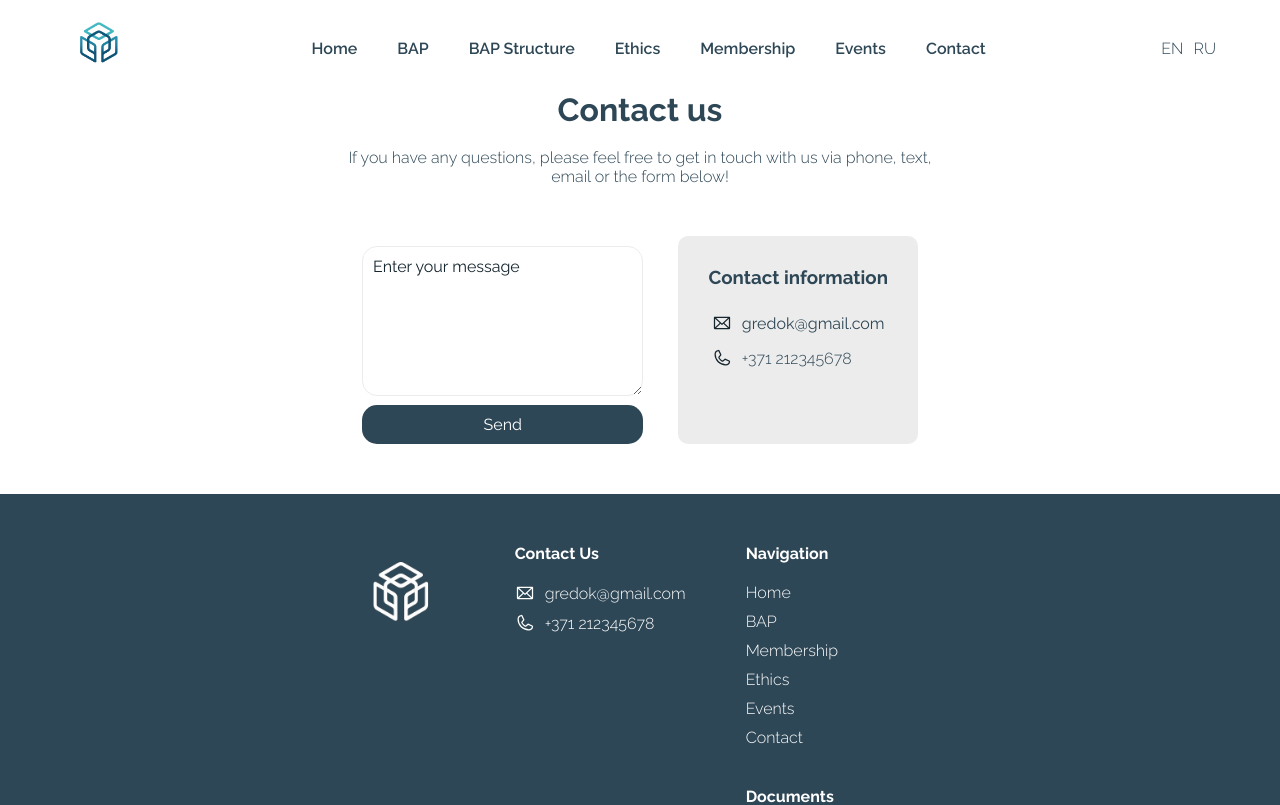
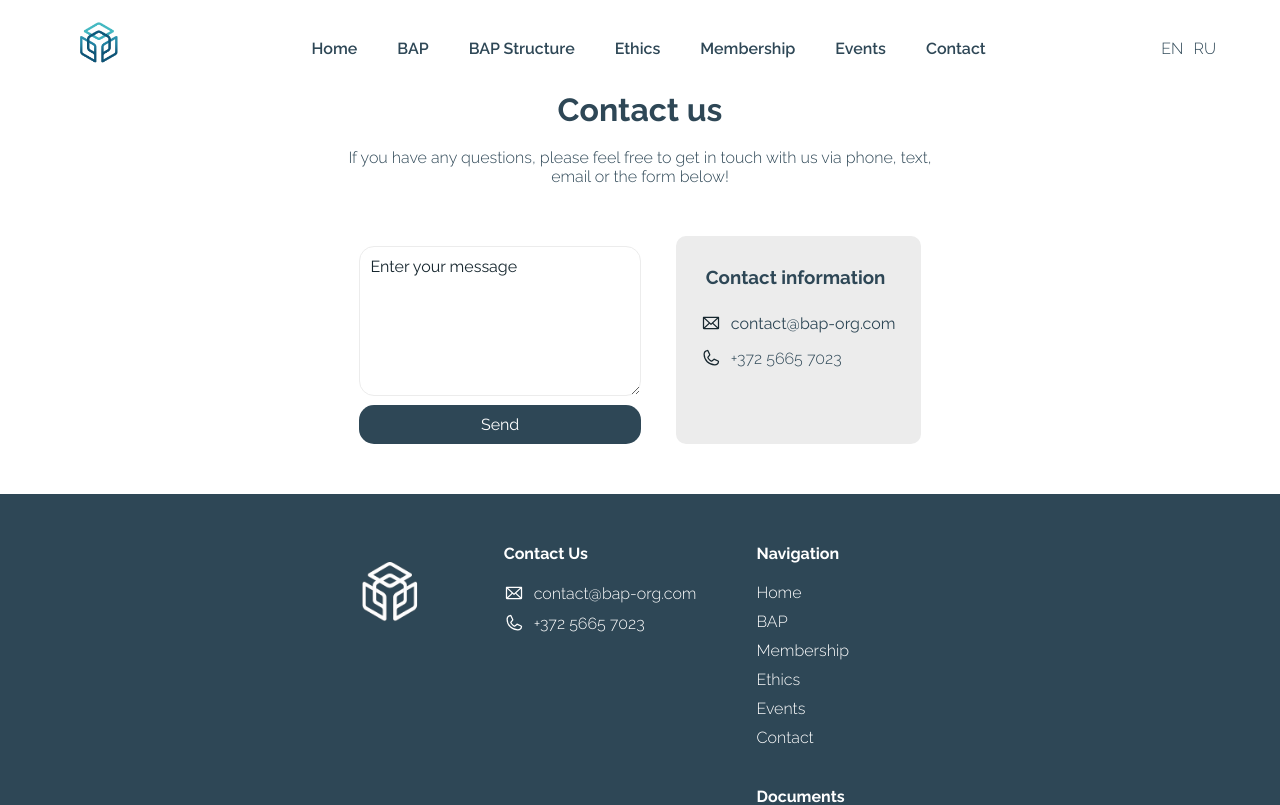
Before and after one commit to orngsoftware/bap-website, a Next.js app: page /en/contact in a window 1280 px wide. Shown: the top 805 px of the page. Built offline with nearby package versions, Linux system fonts and the light colour scheme.

Commit message:
Update contact info

```diff
--- a/src/app/[locale]/contact/page.tsx
+++ b/src/app/[locale]/contact/page.tsx
@@ -9,7 +9,7 @@ export default function Contact() {
     const footerT = useTranslations('Footer')
     const [message, setMessage] = useState('')
     const handleSend = () => {
-        window.location.href = `mailto:gredok@gmail.com?subject=Contact&body=${encodeURIComponent(message)}`;
+        window.location.href = `mailto:contact@bap-org.com?subject=Contact&body=${encodeURIComponent(message)}`;
     }
     return (
         <div className="col-center">
@@ -30,15 +30,15 @@ export default function Contact() {
                 <div className="diff-color-bg" style={{padding: 25, gap: 20}}>
                    <h3 style={{alignSelf: "flex-start"}}>{t('heading1')}</h3>
                    <div className="col" style={{gap: 15}}>
-                        <Link href="mailto:gredok@gmail.com" style={{fontWeight: "normal"}}>
+                        <Link href="mailto:contact@bap-org.com" style={{fontWeight: "normal"}}>
                             <div className="icon-row">
                                 <svg xmlns="http://www.w3.org/2000/svg" width="20" height="20" fill="var(--almost-black-color)" viewBox="0 0 256 256"><path d="M224,48H32a8,8,0,0,0-8,8V192a16,16,0,0,0,16,16H216a16,16,0,0,0,16-16V56A8,8,0,0,0,224,48Zm-96,85.15L52.57,64H203.43ZM98.71,128,40,181.81V74.19Zm11.84,10.85,12,11.05a8,8,0,0,0,10.82,0l12-11.05,58,53.15H52.57ZM157.29,128,216,74.18V181.82Z"></path></svg>
-                                <p>gredok@gmail.com</p>
+                                <p>contact@bap-org.com</p>
                             </div>
                         </Link>
                         <div className="icon-row">
                             <svg xmlns="http://www.w3.org/2000/svg" width="20" height="20" fill="var(--almost-black-color)" viewBox="0 0 256 256"><path d="M222.37,158.46l-47.11-21.11-.13-.06a16,16,0,0,0-15.17,1.4,8.12,8.12,0,0,0-.75.56L134.87,160c-15.42-7.49-31.34-23.29-38.83-38.51l20.78-24.71c.2-.25.39-.5.57-.77a16,16,0,0,0,1.32-15.06l0-.12L97.54,33.64a16,16,0,0,0-16.62-9.52A56.26,56.26,0,0,0,32,80c0,79.4,64.6,144,144,144a56.26,56.26,0,0,0,55.88-48.92A16,16,0,0,0,222.37,158.46ZM176,208A128.14,128.14,0,0,1,48,80,40.2,40.2,0,0,1,82.87,40a.61.61,0,0,0,0,.12l21,47L83.2,111.86a6.13,6.13,0,0,0-.57.77,16,16,0,0,0-1,15.7c9.06,18.53,27.73,37.06,46.46,46.11a16,16,0,0,0,15.75-1.14,8.44,8.44,0,0,0,.74-.56L168.89,152l47,21.05h0s.08,0,.11,0A40.21,40.21,0,0,1,176,208Z"></path></svg>
-                            <p>+371 212345678</p>
+                            <p>+372 5665 7023</p>
                         </div>
                     </div>
                 </div>
--- a/src/components/Footer.tsx
+++ b/src/components/Footer.tsx
@@ -23,15 +23,15 @@ const Footer = () => {
 
                 <div className="footer-col">
                     <p className="footer-heading">{footerT('2')}</p>
-                    <Link href="mailto:gredok@gmail.com">
+                    <Link href="mailto:contact@bap-org.com">
                         <div className="icon-row">
                             <svg xmlns="http://www.w3.org/2000/svg" width="20" height="20" fill="white" viewBox="0 0 256 256"><path d="M224,48H32a8,8,0,0,0-8,8V192a16,16,0,0,0,16,16H216a16,16,0,0,0,16-16V56A8,8,0,0,0,224,48Zm-96,85.15L52.57,64H203.43ZM98.71,128,40,181.81V74.19Zm11.84,10.85,12,11.05a8,8,0,0,0,10.82,0l12-11.05,58,53.15H52.57ZM157.29,128,216,74.18V181.82Z"></path></svg>
-                            gredok@gmail.com
+                            contact@bap-org.com
                         </div>
                     </Link>
                     <div className="icon-row">
                         <svg xmlns="http://www.w3.org/2000/svg" width="20" height="20" fill="white" viewBox="0 0 256 256"><path d="M222.37,158.46l-47.11-21.11-.13-.06a16,16,0,0,0-15.17,1.4,8.12,8.12,0,0,0-.75.56L134.87,160c-15.42-7.49-31.34-23.29-38.83-38.51l20.78-24.71c.2-.25.39-.5.57-.77a16,16,0,0,0,1.32-15.06l0-.12L97.54,33.64a16,16,0,0,0-16.62-9.52A56.26,56.26,0,0,0,32,80c0,79.4,64.6,144,144,144a56.26,56.26,0,0,0,55.88-48.92A16,16,0,0,0,222.37,158.46ZM176,208A128.14,128.14,0,0,1,48,80,40.2,40.2,0,0,1,82.87,40a.61.61,0,0,0,0,.12l21,47L83.2,111.86a6.13,6.13,0,0,0-.57.77,16,16,0,0,0-1,15.7c9.06,18.53,27.73,37.06,46.46,46.11a16,16,0,0,0,15.75-1.14,8.44,8.44,0,0,0,.74-.56L168.89,152l47,21.05h0s.08,0,.11,0A40.21,40.21,0,0,1,176,208Z"></path></svg>
-                        <p style={{color: "white"}}>+371 212345678</p>
+                        <p style={{color: "white"}}>+372 5665 7023</p>
                     </div>
                 </div>
                 <div className="footer-nav-docs">
```
